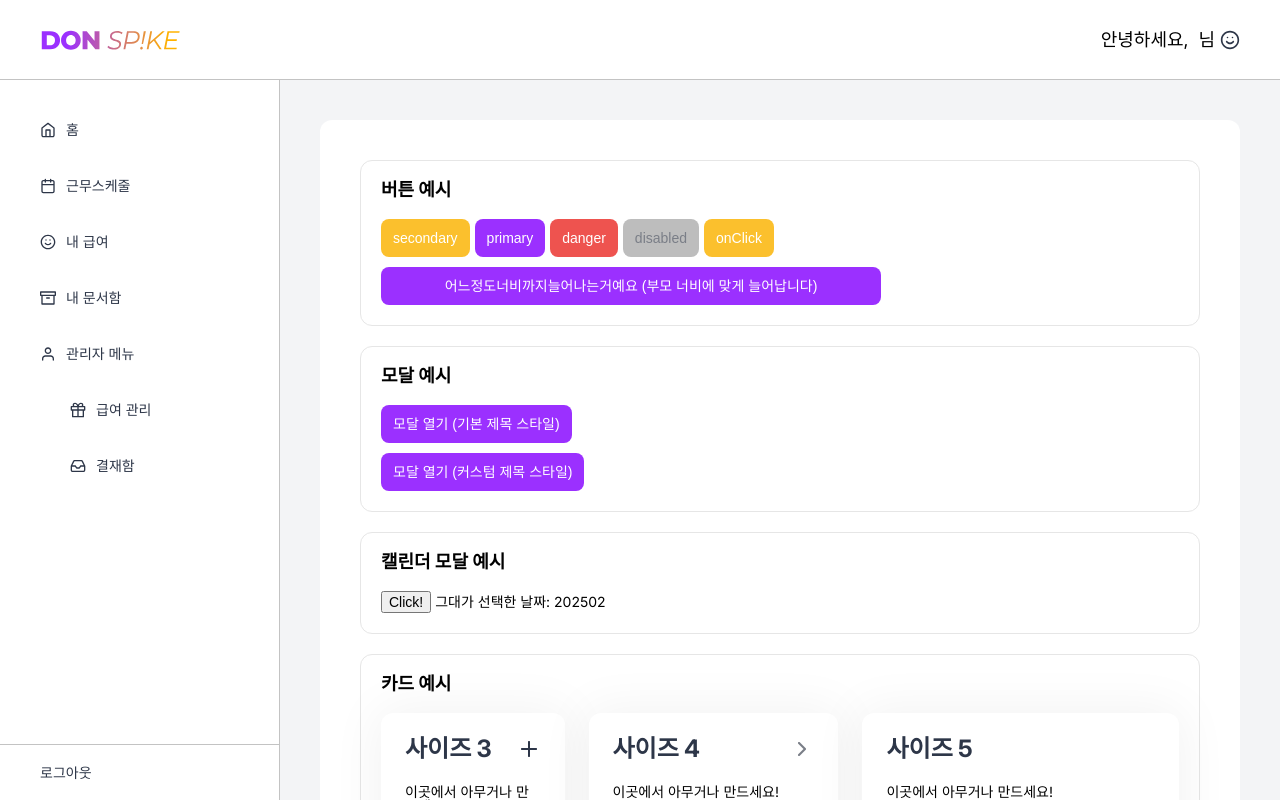
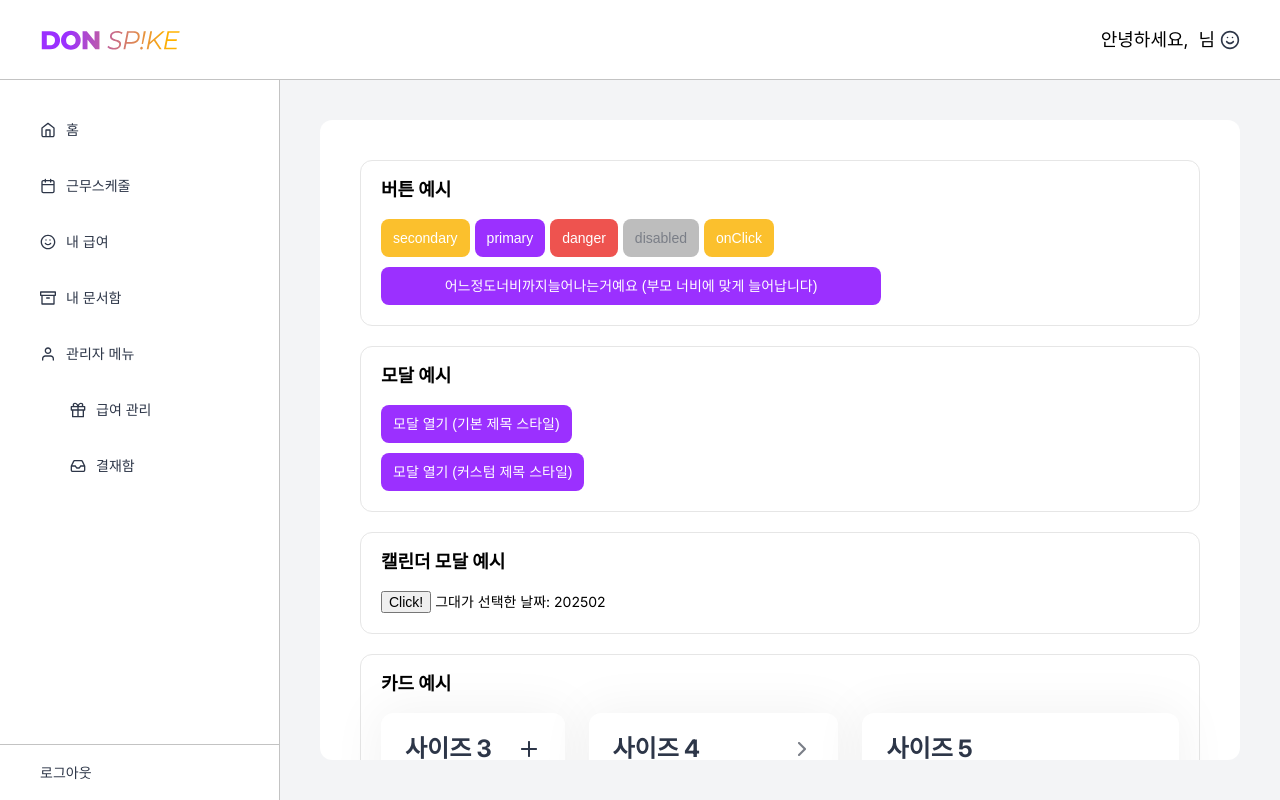
Before and after one commit to Dev-FE-3/toy-project2-team1, a React (Vite) app: page /design-guide in a window 1280 px wide. Shown: the top 800 px of the page. Built offline with nearby package versions, Linux system fonts and the light colour scheme.

Commit message:
style: 디자인 가이드 컨텐츠 영역 제한
- 컨텐츠 길어지면 내부에 스크롤 생김

```diff
--- a/src/features/design-guide/DesignGuide.jsx
+++ b/src/features/design-guide/DesignGuide.jsx
@@ -9,9 +9,11 @@ import ScrollGuide from './ScrollGuide'
 
 const ContentWrap = styled.div`
   width: 100%;
+  max-height: calc(100vh - 80px - 8rem);
   background-color: var(--box-container);
   border-radius: 1.2rem;
   padding: 4rem;
+  overflow: auto;
 `
 const Example = styled.div`
   padding: 2rem;
```
